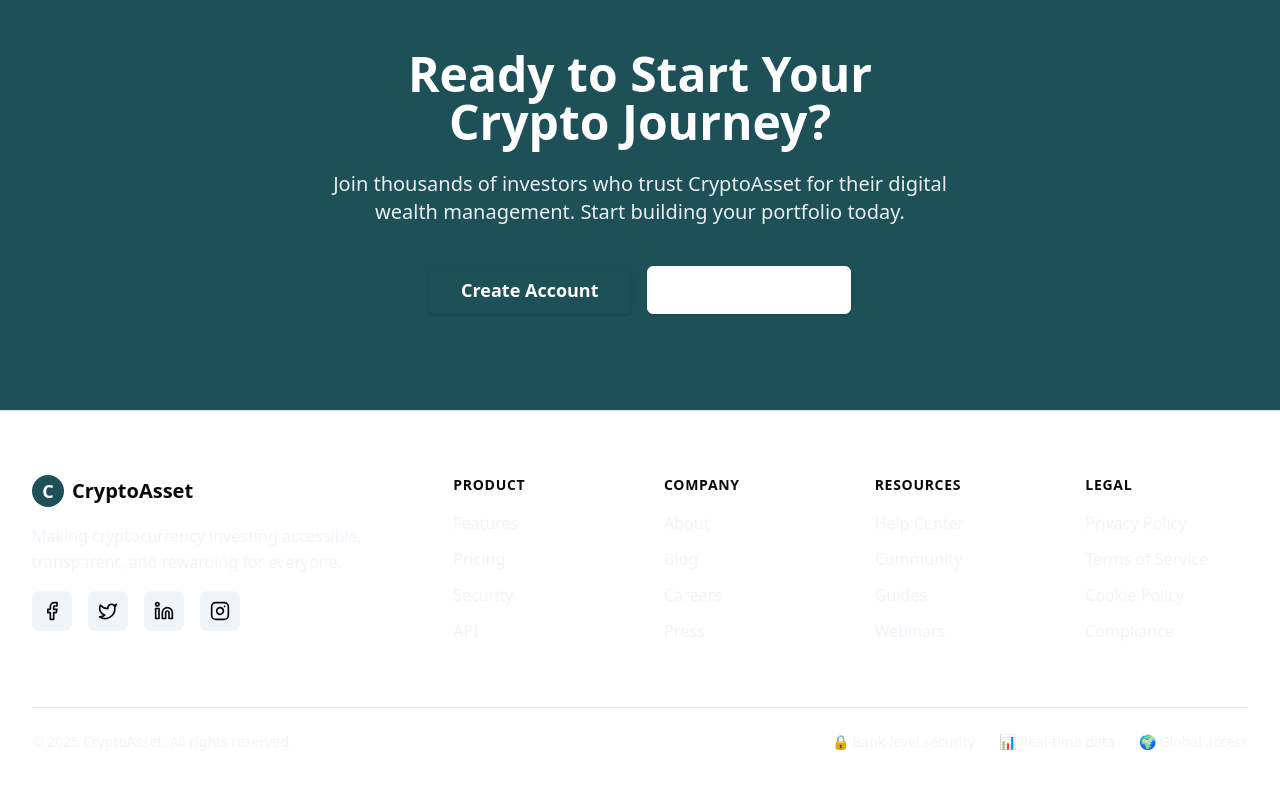
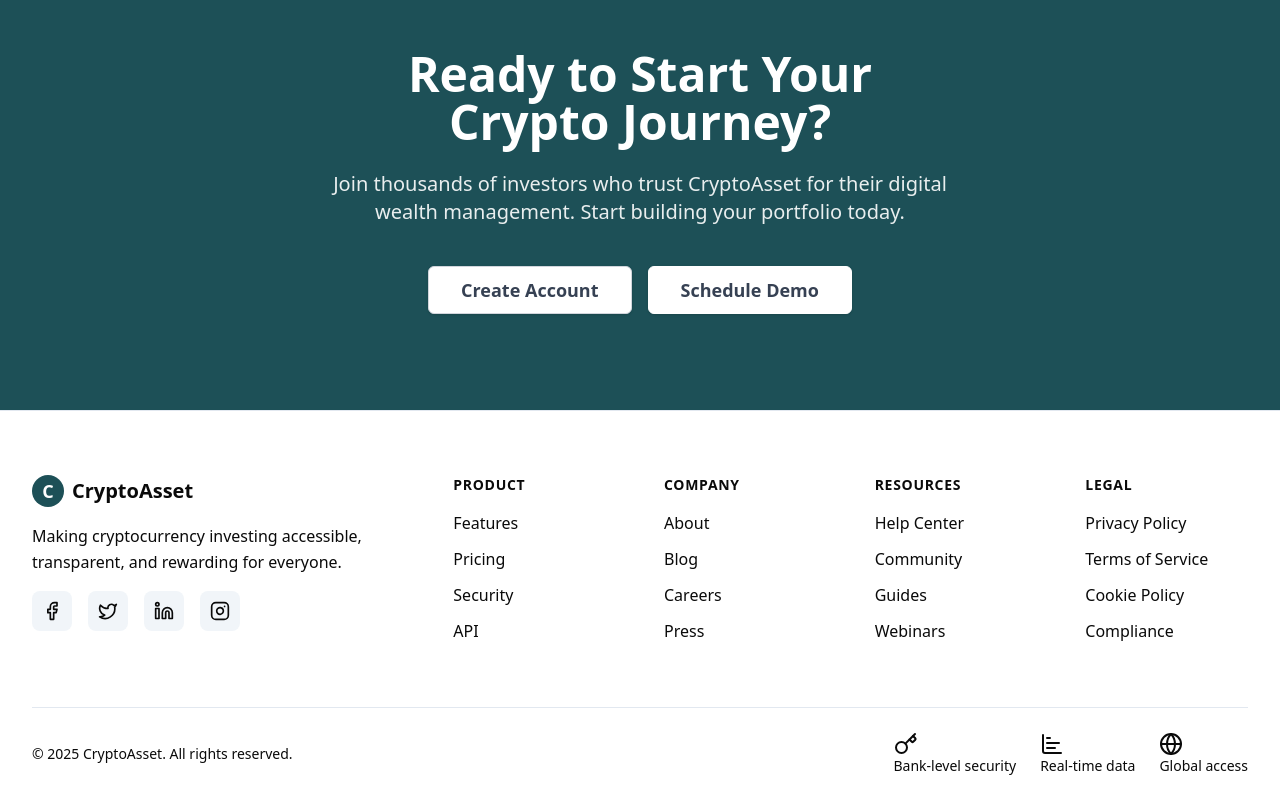
Before and after one commit to David-Horjet/cryptoasset, a Next.js app: page / in a window 1280 px wide. Shown: the part 1749-2549 px from the top of the page. Before the commit the page ends 2525 px from the top, so only its background shows below. Built offline with nearby package versions, Linux system fonts and the light colour scheme.

Commit message:
chore: rounding up

```diff
--- a/src/components/home/cta-section.tsx
+++ b/src/components/home/cta-section.tsx
@@ -1,3 +1,4 @@
+import Link from "next/link";
 import { Button } from "../ul/button";
 
 export default function CTASection() {
@@ -9,17 +10,23 @@ export default function CTASection() {
             Ready to Start Your Crypto Journey?
           </h2>
           <p className="text-lg md:text-xl text-white/90 max-w-2xl mx-auto text-pretty">
-            Join thousands of investors who trust CryptoAsset for their digital wealth management. Start building your
-            portfolio today.
+            Join thousands of investors who trust CryptoAsset for their digital
+            wealth management. Start building your portfolio today.
           </p>
           <div className="flex flex-col sm:flex-row gap-4 justify-center items-center pt-4">
-            <Button size="lg" variant="default" className="w-full sm:w-auto px-8 py-3 text-lg font-semibold">
-              Create Account
-            </Button>
+            <Link href={"/signup"}>
+              <Button
+                size="lg"
+                variant="outline"
+                className="w-full sm:w-auto px-8 py-3 text-lg font-semibold"
+              >
+                Create Account
+              </Button>
+            </Link>
             <Button
               size="lg"
               variant="outline"
-              className="w-full sm:w-auto px-8 py-3 text-lg font-semibold bg-transparent border-white text-white hover:bg-white hover:text-primary"
+              className="w-full sm:w-auto px-8 py-3 text-lg font-semibold bg-transparent border-white text-foreground hover:bg-white hover:text-primary"
             >
               Schedule Demo
             </Button>
@@ -27,5 +34,5 @@ export default function CTASection() {
         </div>
       </div>
     </section>
-  )
+  );
 }
--- a/src/components/layout/footer.tsx
+++ b/src/components/layout/footer.tsx
@@ -1,4 +1,4 @@
-import { Facebook, Twitter, Linkedin, Instagram } from "lucide-react"
+import { Facebook, Twitter, Linkedin, Instagram, Key, ChartBar, Globe } from "lucide-react"
 
 const footerLinks = {
   product: [
@@ -49,7 +49,7 @@ export default function Footer() {
                 </div>
                 <span className="text-xl font-bold text-foreground">CryptoAsset</span>
               </div>
-              <p className="text-muted leading-relaxed max-w-sm">
+              <p className="text-foreground leading-relaxed max-w-sm">
                 Making cryptocurrency investing accessible, transparent, and rewarding for everyone.
               </p>
               <div className="flex space-x-4">
@@ -72,7 +72,7 @@ export default function Footer() {
               <ul className="space-y-3">
                 {footerLinks.product.map((link) => (
                   <li key={link.name}>
-                    <a href={link.href} className="text-muted hover:text-foreground transition-colors">
+                    <a href={link.href} className="text-foreground hover:text-foreground transition-colors">
                       {link.name}
                     </a>
                   </li>
@@ -85,7 +85,7 @@ export default function Footer() {
               <ul className="space-y-3">
                 {footerLinks.company.map((link) => (
                   <li key={link.name}>
-                    <a href={link.href} className="text-muted hover:text-foreground transition-colors">
+                    <a href={link.href} className="text-foreground hover:text-foreground transition-colors">
                       {link.name}
                     </a>
                   </li>
@@ -98,7 +98,7 @@ export default function Footer() {
               <ul className="space-y-3">
                 {footerLinks.resources.map((link) => (
                   <li key={link.name}>
-                    <a href={link.href} className="text-muted hover:text-foreground transition-colors">
+                    <a href={link.href} className="text-foreground hover:text-foreground transition-colors">
                       {link.name}
                     </a>
                   </li>
@@ -111,7 +111,7 @@ export default function Footer() {
               <ul className="space-y-3">
                 {footerLinks.legal.map((link) => (
                   <li key={link.name}>
-                    <a href={link.href} className="text-muted hover:text-foreground transition-colors">
+                    <a href={link.href} className="text-foreground hover:text-foreground transition-colors">
                       {link.name}
                     </a>
                   </li>
@@ -124,11 +124,11 @@ export default function Footer() {
         {/* Bottom Bar */}
         <div className="py-6 border-t border-border">
           <div className="flex flex-col md:flex-row justify-between items-center space-y-4 md:space-y-0">
-            <p className="text-sm text-muted">© 2025 CryptoAsset. All rights reserved.</p>
-            <div className="flex items-center space-x-6 text-sm text-muted">
-              <span>🔒 Bank-level security</span>
-              <span>📊 Real-time data</span>
-              <span>🌍 Global access</span>
+            <p className="text-sm text-foreground">© 2025 CryptoAsset. All rights reserved.</p>
+            <div className="flex items-center space-x-6 text-sm text-foreground">
+              <span><Key/> Bank-level security</span>
+              <span><ChartBar/> Real-time data</span>
+              <span><Globe/> Global access</span>
             </div>
           </div>
         </div>
```
